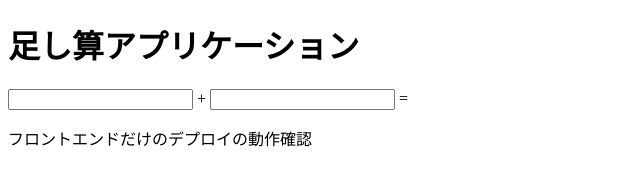
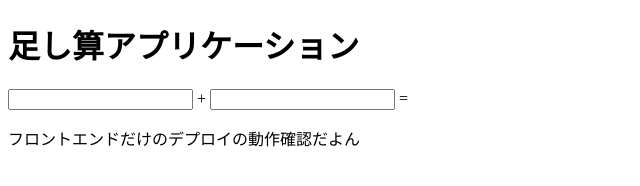
Before and after one commit to siosawa/udemy_github_actions, a plain HTML site: page frontend/index.html in a window 1280 px wide. Shown: the full height of the page, 0-640 px from the left. Drawn offline with Linux system fonts and the light colour scheme.

Commit message:
フロントエンドだけのデプロイの動作確認

```diff
--- a/frontend/index.html
+++ b/frontend/index.html
@@ -13,7 +13,7 @@
       =
       <span id="sum"></span>
     </div>
-    <p>フロントエンドだけのデプロイの動作確認<p>
+    <p>フロントエンドだけのデプロイの動作確認だよん<p>
     <script src="main.js"></script>
   </body>
 </html>
```
